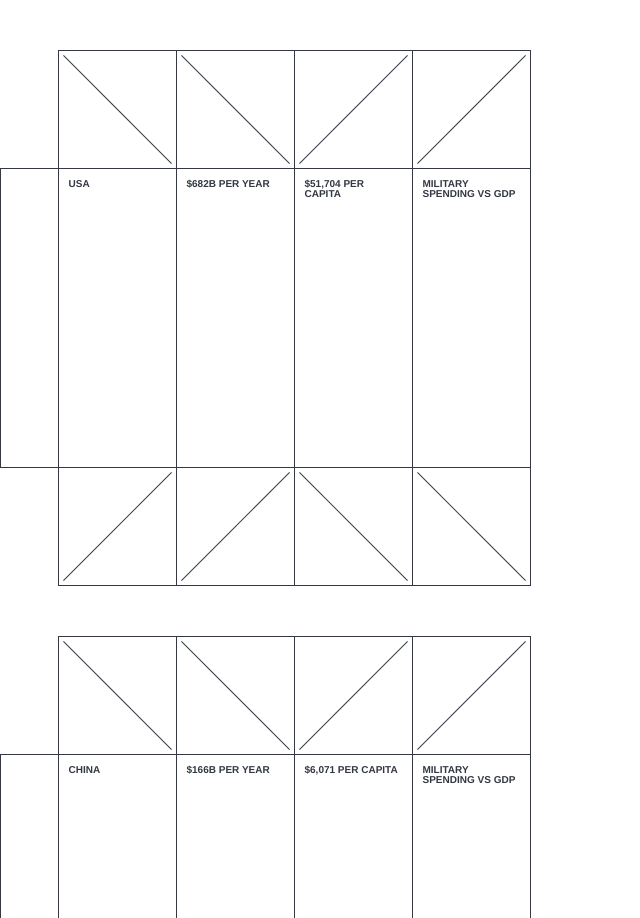
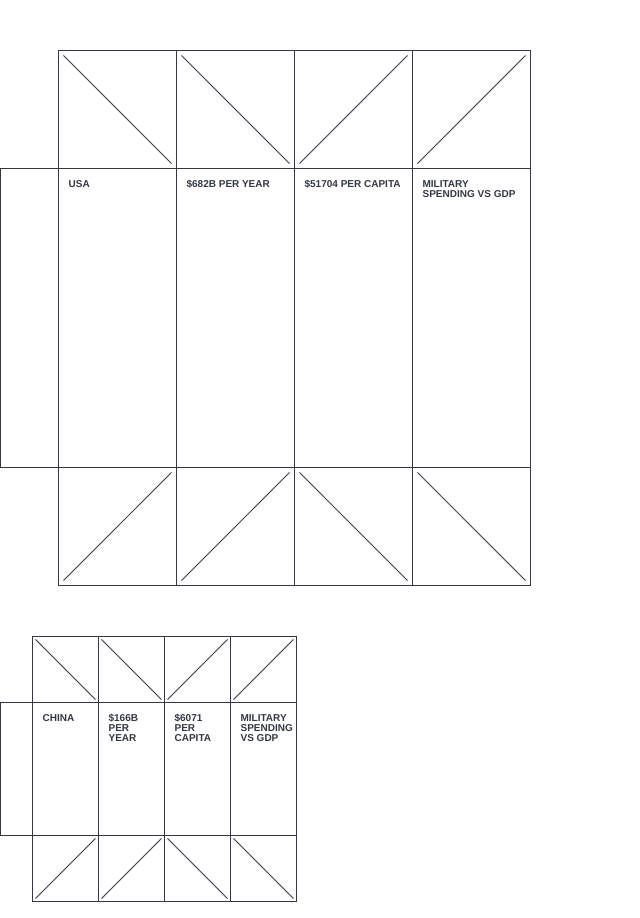
Before and after one commit to markdurrant/infogami, a website: page app/index.html in a window 1280 px wide. Shown: the top 918 px of the page, without its empty margins (0-640 px from the left). Drawn offline with nearby package versions, Linux system fonts and the light colour scheme.

Commit message:
map json values to css

```diff
--- a/app/data/data.json
+++ b/app/data/data.json
@@ -2,28 +2,28 @@
   "items": [
     {
       "name": "usa",
-      "militarySpending" : "682",
-      "gdp": "51,704"
+      "militarySpending" : 682,
+      "gdp": 51704
     },
     {
       "name": "china",
-      "militarySpending" : "166",
-      "gdp": "6,071"
+      "militarySpending" : 166,
+      "gdp": 6071
     },
     {
       "name": "russia",
-      "militarySpending" : "90.7",
-      "gdp": "14,302"
+      "militarySpending" : 90.7,
+      "gdp": 14302
     },
     {
       "name": "uk",
-      "militarySpending" : "60.8",
-      "gdp": "39,161"
+      "militarySpending" : 60.8,
+      "gdp": 39161
     },
     {
       "name": "japan",
-      "militarySpending" : "59.3",
-      "gdp": "46,707"
+      "militarySpending" : 59.3,
+      "gdp": 46707
     }
   ]
 }
--- a/app/index.html
+++ b/app/index.html
@@ -17,6 +17,7 @@
 
     <script src="//ajax.googleapis.com/ajax/libs/jquery/1.9.1/jquery.min.js"></script>
     <script>window.jQuery || document.write('<script src="js/vendor/jquery-1.9.1.min.js"><\/script>')</script>
+    <script src="js/vendor/underscore.js"></script>
 
     <script src="js/main.js"></script>
   </body>
--- a/app/js/main.js
+++ b/app/js/main.js
@@ -13,9 +13,29 @@
   var minHeight = 100;
   var maxHeight = 300;
 
+  var widthDiff = maxWidth - minWidth;
+  var heightDiff = maxHeight - minHeight;
 
   $.getJSON('/data/data.json', function( data ) {
+    var AllMilitarySpending = [];
+    var AllGdp = [];
+
     $.each( data.items, function( index, val ) {
+      AllMilitarySpending.push( val.militarySpending );
+      AllGdp.push( val.gdp );
+    });
+
+    var minGdp = _.min( AllGdp );
+    var maxGdp = _.max( AllGdp );
+    var gdpDiff = maxGdp - minGdp;
+    var minMilitarySpending = _.min( AllMilitarySpending );
+    var maxMilitarySpending = _.max( AllMilitarySpending );
+    var militarySpendingDiff = maxMilitarySpending - minMilitarySpending;
+
+    $.each( data.items, function( index, val ) {
+      var itemHeight = minHeight + heightDiff * ( (val.militarySpending - minMilitarySpending) / militarySpendingDiff );
+      var itemWidth = minWidth + widthDiff * ( (val.gdp - minGdp) / gdpDiff );
+
       // create the markup
       $( '.wrap' ).append( '<div class="box-' + ( index + 1 ) + ' clear-fix">' + template + '</div>' );
       $( '.box-' + ( index + 1 ) + ' .content-1' ).append( val.name );
@@ -23,11 +43,11 @@
       $( '.box-' + ( index + 1 ) + ' .content-3' ).append( "$" + val.gdp + " per capita");
       $( '.box-' + ( index + 1 ) + ' .content-4' ).append( visTitle );
       // style the net
-      $( '.box-' + ( index + 1 ) + ' .tab, .box-' + ( index + 1 ) + ' [class^="content"]' ).css( 'height', maxHeight );
-      $( '.box-' + ( index + 1 ) + ' [class^="top"], .box-' + ( index + 1 ) + ' [class^="content"], .box-' + ( index + 1 ) + ' [class^="bottom"]' ).css( 'width', maxWidth );
-      $( '.box-' + ( index + 1 ) + ' [class^="top"], .box-' + ( index + 1 ) + ' [class^="bottom"]' ).css( 'height', maxWidth );
-      $( '.box-' + ( index + 1 ) + ' .tab' ).css( { 'width': maxWidth / 2, 'margin-top': maxWidth + 1 } );
+      $( '.box-' + ( index + 1 ) + ' .tab, .box-' + ( index + 1 ) + ' [class^="content"]' ).css( 'height', itemHeight );
+      $( '.box-' + ( index + 1 ) + ' [class^="top"], .box-' + ( index + 1 ) + ' [class^="content"], .box-' + ( index + 1 ) + ' [class^="bottom"]' ).css( 'width', itemWidth );
+      $( '.box-' + ( index + 1 ) + ' [class^="top"], .box-' + ( index + 1 ) + ' [class^="bottom"]' ).css( 'height', itemWidth );
+      $( '.box-' + ( index + 1 ) + ' .tab' ).css( { 'width': itemWidth / 2, 'margin-top': itemWidth + 1 } );
     });
   });
-
 });
+// });data.items[0].militarySpending, data.items[1].militarySpending, data.items[2].militarySpending, data.items[3].militarySpending, data.items[4].militarySpending
```
